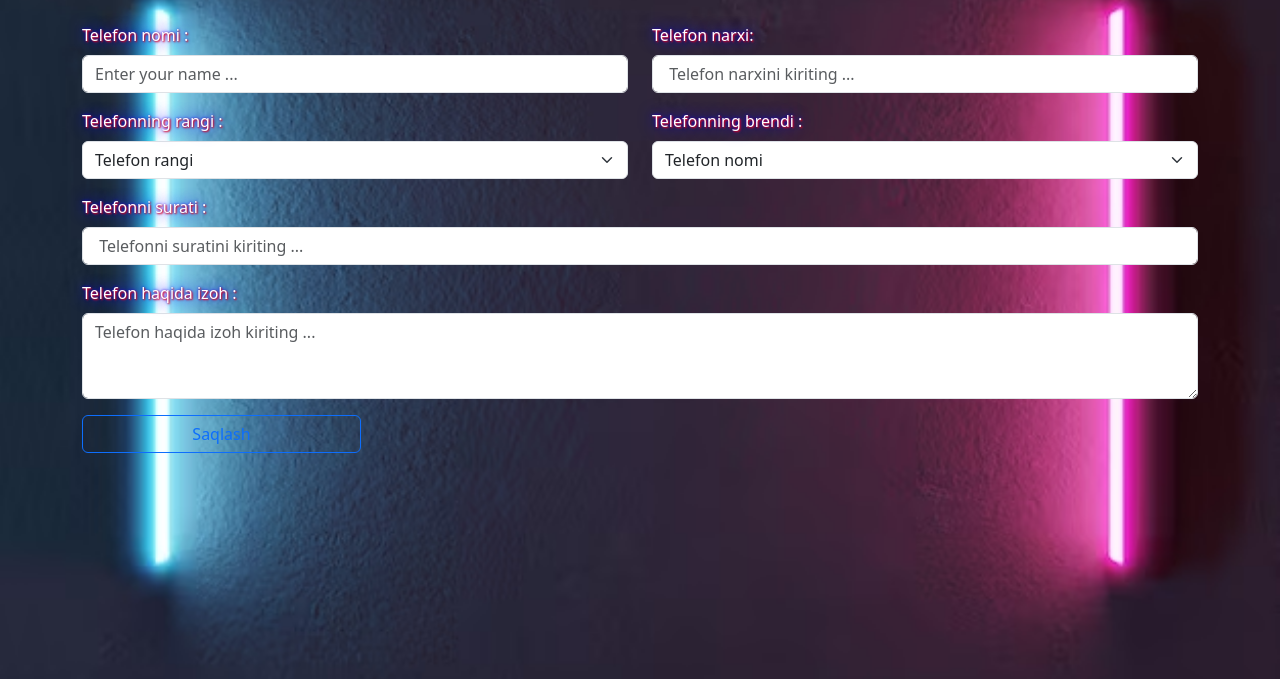
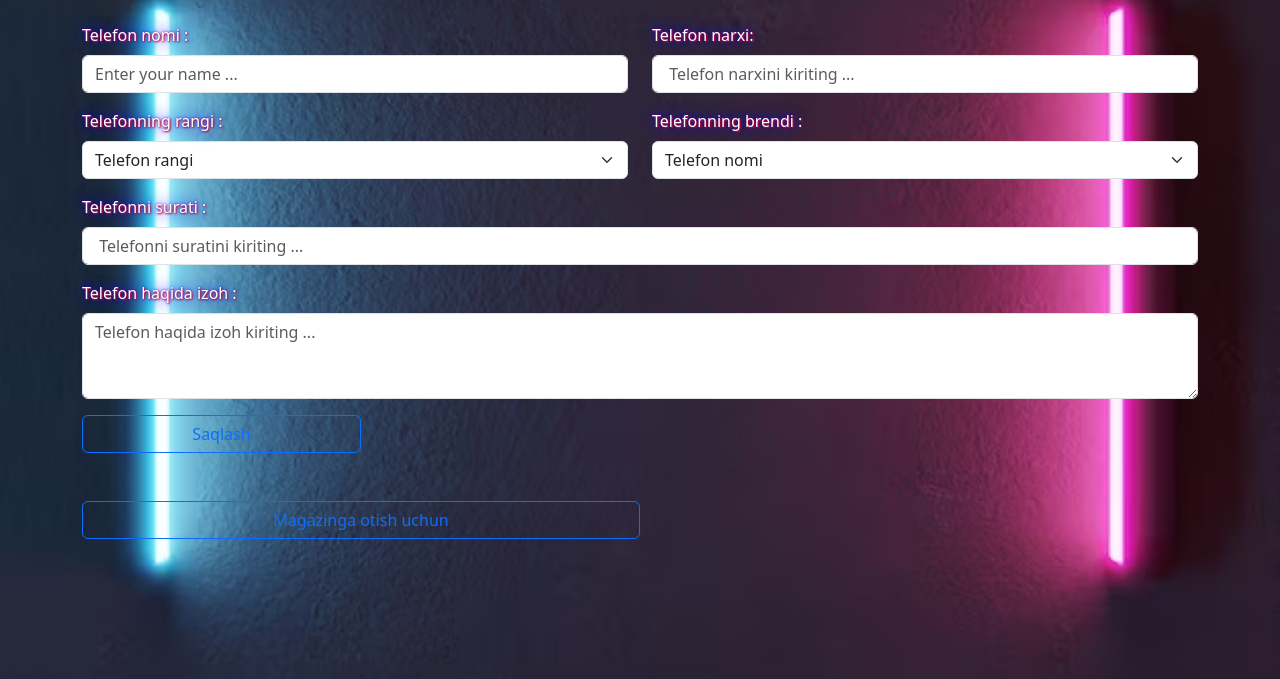
Before and after one commit to margilan/telefon, a plain HTML site: page index.html in a window 1280 px wide. Shown: the part 121-800 px from the top of the page. Drawn offline with nearby package versions, Linux system fonts and the light colour scheme.

Commit message:
uyga vazifa tugatildi

```diff
--- a/index.html
+++ b/index.html
@@ -66,6 +66,8 @@
 
            <button type="button" id="button" class="btn btn-outline-primary w-25">Saqlash</button>
         </form>
+       <a href="./pages/filter.html"> <button type="button" id="button" class="btn btn-outline-primary w-50 my-5 ml-5">Magazinga otish uchun</button>
+       </a>
      </div>
 
 <script src = './js/main.js ' type="module"></script>
```
